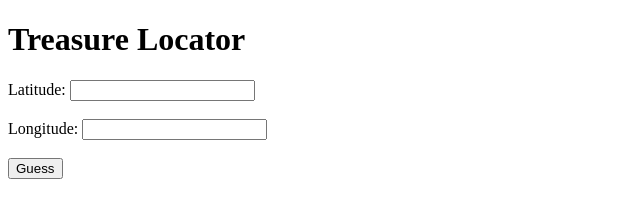
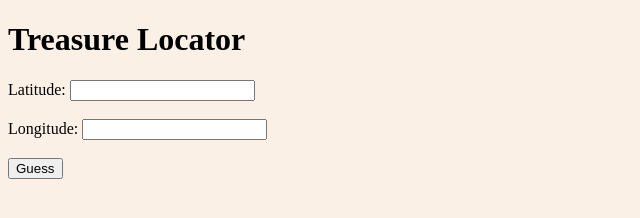
Before and after one commit to eqsmy/treasure-map, a plain HTML site: page index.html in a window 1280 px wide. Shown: the whole page, without its empty margins (0-640 px from the left). Drawn offline with Linux system fonts and the light colour scheme.

Commit message:
Update index.html

```diff
--- a/index.html
+++ b/index.html
@@ -1,5 +1,14 @@
 <!DOCTYPE html>
 <html>
+<head>
+<style>
+body {
+  background-color: linen;
+ font-family: "Lucida Handwriting";
+}
+
+</style>
+</head>
 <body>
 
 <h1>Treasure Locator</h1>
```
